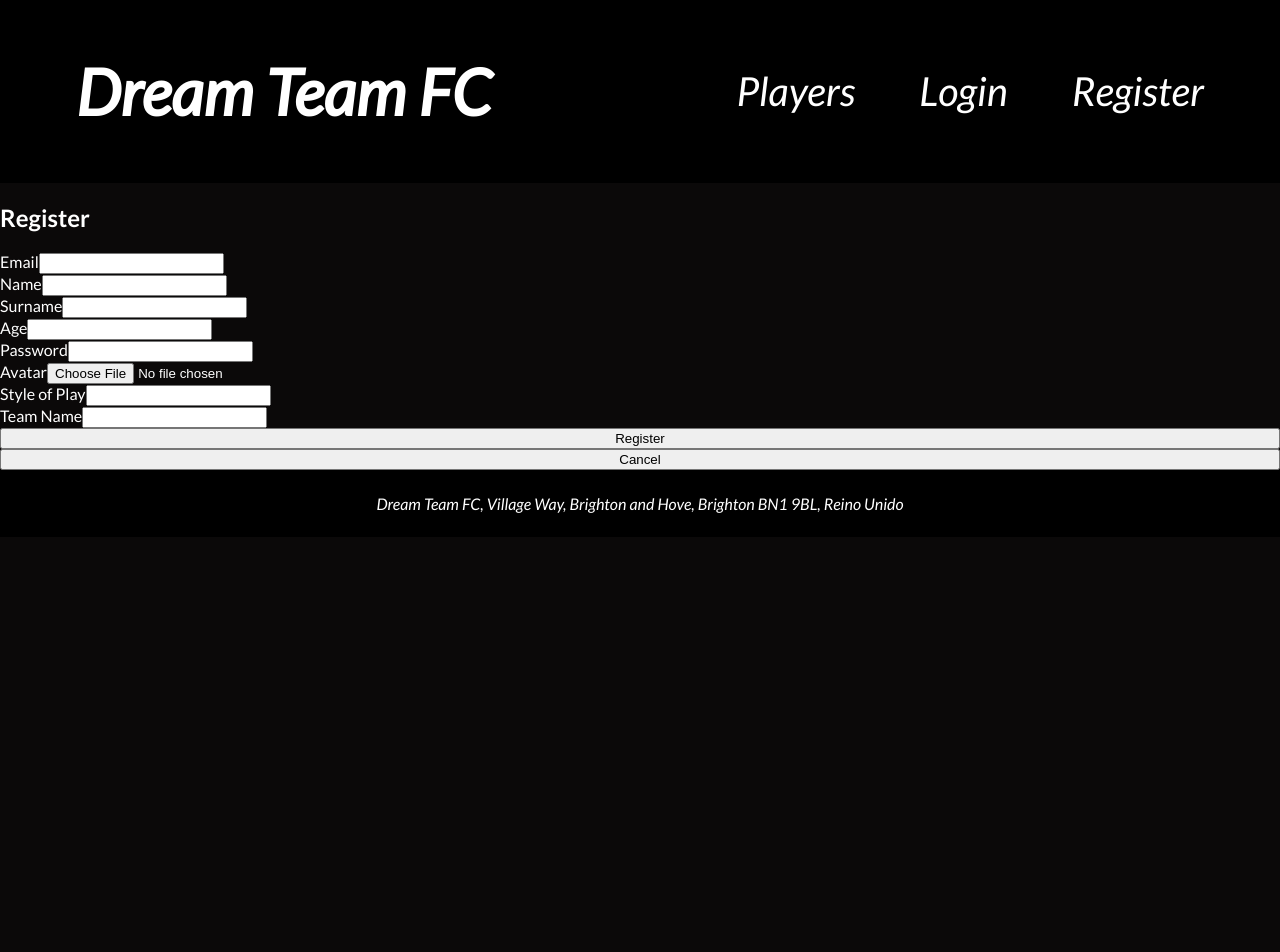
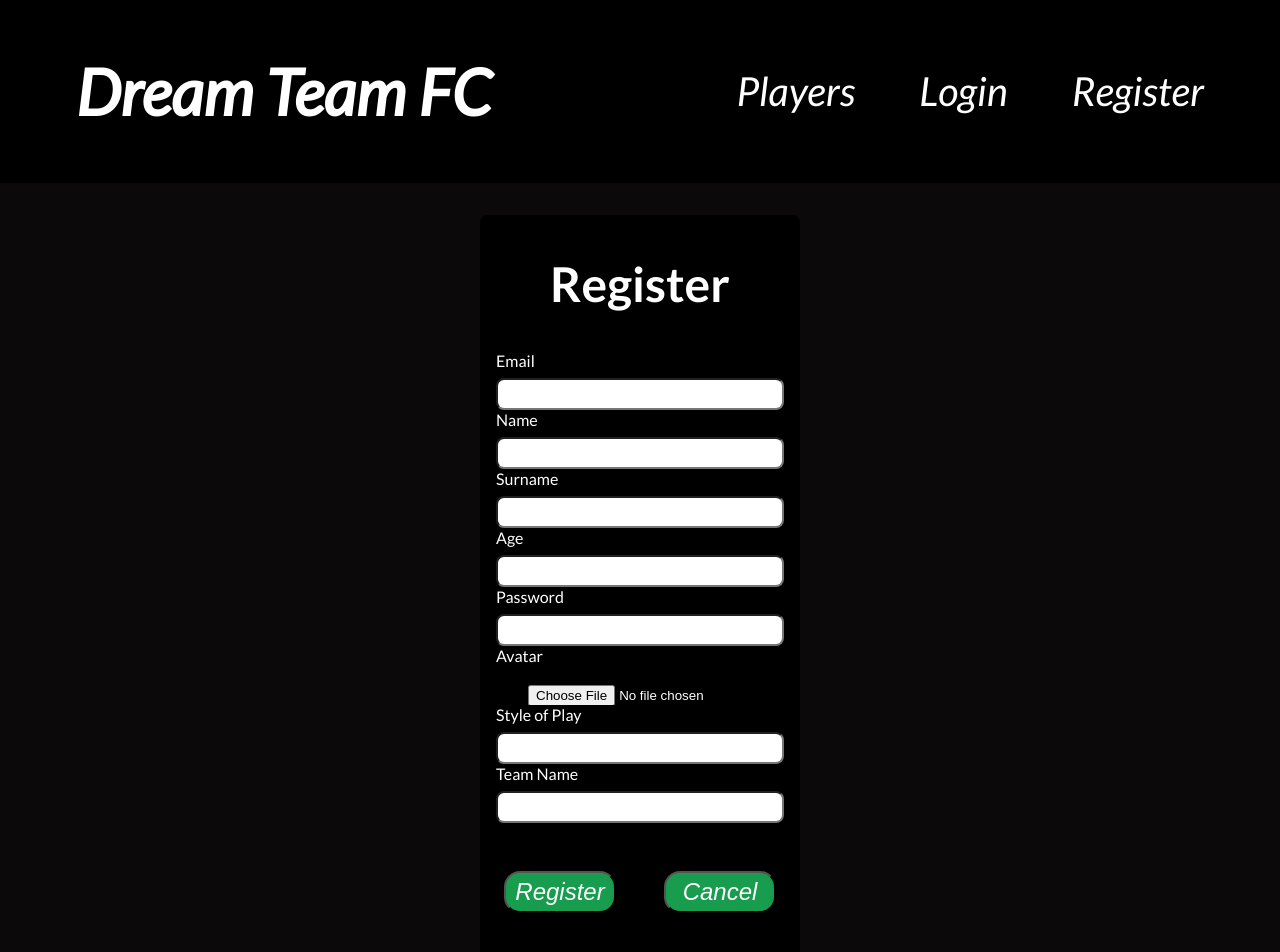
Before and after one commit to isdi-coders-2023/Franz-Salinas-Final-Project-front-202309-mad, a React (Vite) app: page /register in a window 1280 px wide. Shown: the top 952 px of the page. Before the commit the page ends 800 px from the top, so only its background shows below. Built offline with nearby package versions, Linux system fonts and the light colour scheme.

Commit message:
Style of register component

```diff
--- a/src/components/register/register.scss
+++ b/src/components/register/register.scss
@@ -1,13 +1,96 @@
 @import '../vars.scss';
 
+.main-register-container-page {
+  display: flex;
+  flex-direction: column;
+  align-items: center;
+  height: 100vh;
+}
+
+.title-register {
+  font-family: $mainFont;
+  font-size: 3rem;
+}
+
+.main-register-container {
+  display: flex;
+  flex-direction: column;
+  align-items: center;
+  background-color: black;
+  margin-top: 2rem;
+  border-radius: 0.5rem;
+  width: 20rem;
+
+  label {
+    padding-left: 2rem;
+  }
+}
 .register-form {
   font-family: $mainFont;
   color: #fff;
   display: flex;
   flex-direction: column;
+  align-items: center;
+  width: 100%;
+  input {
+    height: 2rem;
+    width: 18rem;
+    padding: 0.75rem 2rem;
+    margin: 0.5rem 2rem 0rem 0rem;
+    display: inline-block;
+    border-radius: 0.5rem;
+  }
+}
+
+.register-buttons-container {
+  display: flex;
+  gap: 3rem;
+  margin-top: 3rem;
+  margin-bottom: 3rem;
 }
 
 .title-register {
   font-family: $mainFont;
   color: #fff;
 }
+
+.button-user-register {
+  font-size: 1.5rem;
+  font-style: italic;
+  border-radius: 1rem;
+  width: 7rem;
+  padding: 0.3rem;
+  color: #fff;
+  background-color: rgba(24, 156, 78, 1);
+  text-align: center;
+}
+
+.button-user-cancel {
+  font-size: 1.5rem;
+  font-style: italic;
+  border-radius: 1rem;
+  width: 7rem;
+  padding: 0.3rem;
+  color: #fff;
+  background-color: rgba(24, 156, 78, 1);
+  text-align: center;
+}
+
+@media (max-width: 460px) {
+  .main-register-container {
+    margin: 3rem 1rem 0rem 1rem;
+
+    .register-form {
+      label {
+      }
+      input {
+        height: 2rem;
+        width: 18rem;
+        padding: 0.75rem 1.25rem;
+        margin: 0.5rem 0.8rem;
+        display: inline-block;
+        border-radius: 0.5rem;
+      }
+    }
+  }
+}
--- a/src/components/register/register.tsx
+++ b/src/components/register/register.tsx
@@ -16,8 +16,13 @@ export const Register = () => {
 
   return (
     <>
+      <div className="main-register-container-page">
+        <div className="main-register-container">
+          {' '}
+          <div className="register-title-container">
+            {' '}
             <h2 className="title-register">Register</h2>
-
+          </div>
           {!hasRegister && (
             <form
               onSubmit={handleSubmit}
@@ -63,13 +68,25 @@ export const Register = () => {
                 Team Name
                 <input type="text" name="Password" />
               </label>
-
-          <button type="submit">Register</button>
-          <button type="button">Cancel</button>
+              <div className="register-buttons-container">
+                {' '}
+                <div className="register-button-container">
+                  <button className="button-user-register" type="submit">
+                    Register
+                  </button>
+                </div>
+                <div className="register-cancel-button-container">
+                  {' '}
+                  <button className="button-user-cancel" type="button">
+                    Cancel
+                  </button>
+                </div>
+              </div>
             </form>
           )}
-
           {hasRegister && <link rel="stylesheet" href="" />}
+        </div>
+      </div>
     </>
   );
 };
```
Lines whose indentation alone changed are shown as unchanged.
